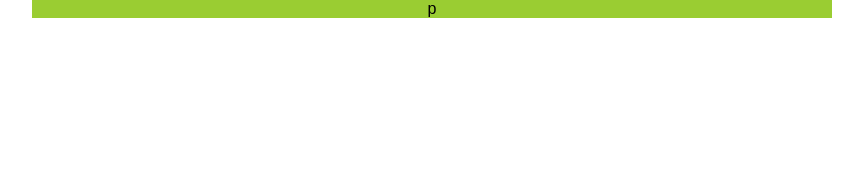
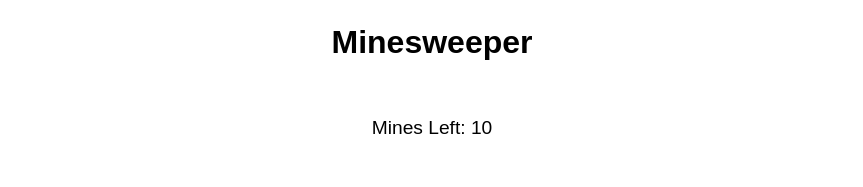
Before and after one commit to miomirparipovic/minesweeper-js, a website built with Vite: page index.html in a window 1280 px wide. Shown: the whole page, without its empty margins (208-1071 px from the left). Built offline with nearby package versions, Linux system fonts and the light colour scheme.

Commit message:
Add title, message, styles, remove file

```diff
--- a/index.html
+++ b/index.html
@@ -8,7 +8,9 @@
   </head>
   <body>
     <div id="app" class="app">
-      <div class="container">p</div>
+      <h1 class="title">Minesweeper</h1>
+      <p class="message">Mines Left:&nbsp;<span>10</span></p>
+      <div class="container"></div>
     </div>
     <script type="module" src="/main.js"></script>
   </body>
--- a/style.css
+++ b/style.css
@@ -19,5 +19,13 @@ body {
   flex-direction: column;
   align-items: center;
   gap: 2rem;
-  background-color: yellowgreen;
 }
+
+.title {
+  margin: 1.5rem;
+}
+
+.message {
+  font-size: 1.2rem;
+  margin-bottom: 0.8rem;
+}
```
Also changed, not shown: counter.js (deleted, +0 -9 lines).
